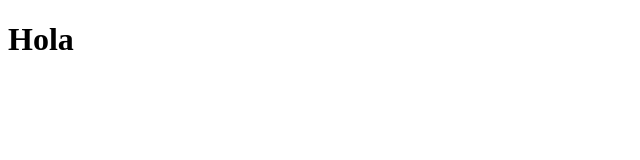
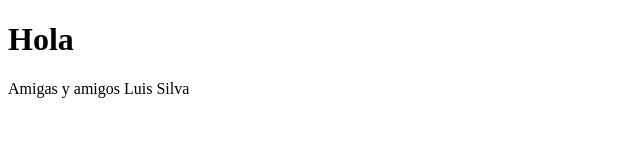
Before and after one commit to Lucho2708/proyectoDemoCursoPrework, a plain HTML site: page index.html in a window 1280 px wide. Shown: the whole page, without its empty margins (0-640 px from the left). Drawn offline with Linux system fonts and the light colour scheme.

Commit message:
secont commit

```diff
--- a/index.html
+++ b/index.html
@@ -8,5 +8,7 @@
 </head>
 <body>
     <h1>Hola</h1>
+
+    <p>Amigas y amigos Luis Silva</p>
 </body>
 </html>
```
